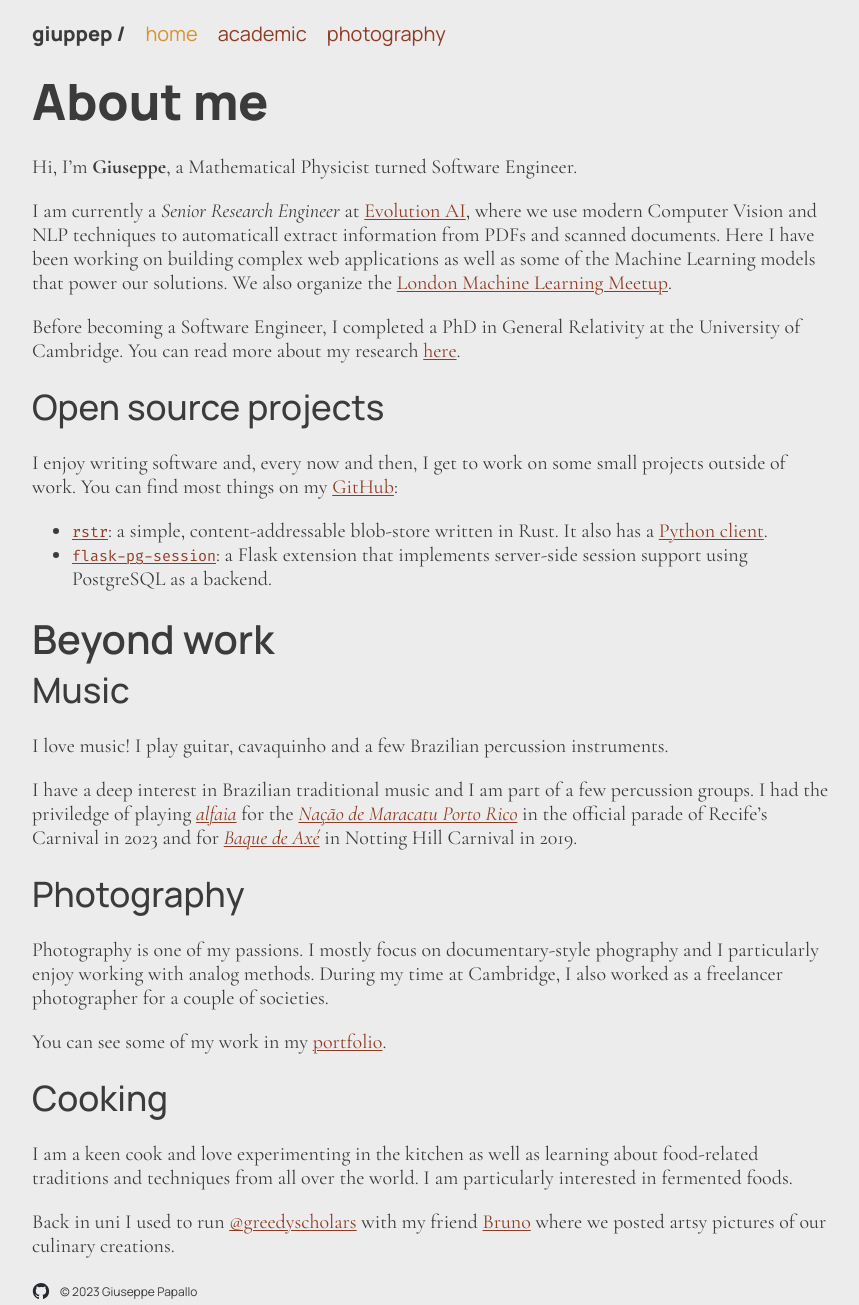
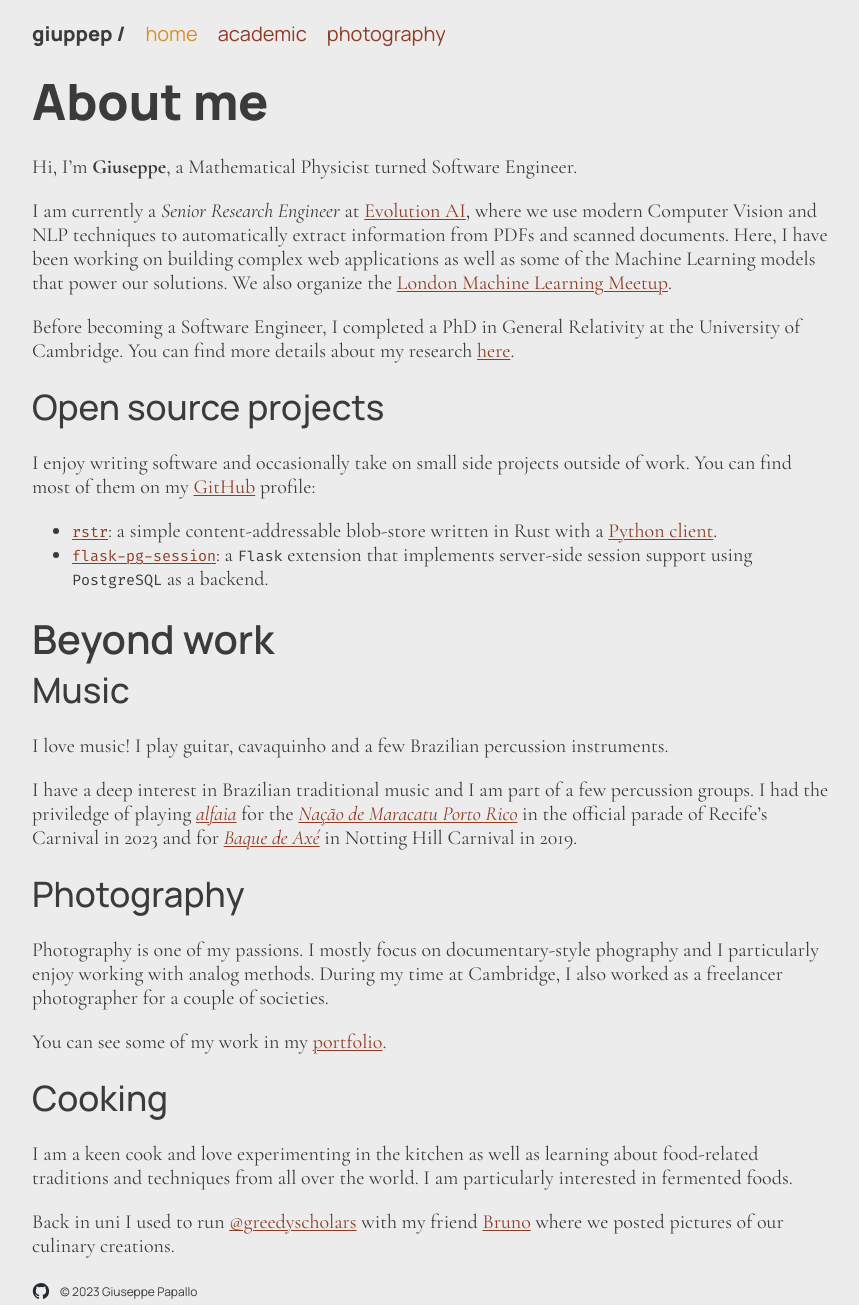
Before and after one commit to giuppep/giuppep.github.io, a Jekyll site: the page built from index.md, in a window 1280 px wide and 1305 px high. Shown: the whole window, without its empty margins (208-1067 px from the left). Built offline with Jekyll 4.4.1, drawn with Linux system fonts in a browser that asks for light colours.

Commit message:
improve copy

```diff
--- a/index.md
+++ b/index.md
@@ -8,24 +8,24 @@ Hi, I'm **Giuseppe**, a Mathematical Physicist turned Software Engineer.
 
 I am currently a *Senior Research Engineer* at
 [Evolution AI](https://evolution.ai){:target="_blank"}, where we use modern Computer
-Vision and NLP techniques to automaticall extract information from PDFs and scanned
+Vision and NLP techniques to automatically extract information from PDFs and scanned
 documents.
-Here I have been working on building complex web applications as well as some of the
+Here, I have been working on building complex web applications as well as some of the
 Machine Learning models that power our solutions.
 We also organize the [London Machine Learning Meetup](https://www.meetup.com/London-Machine-Learning-Meetup/){:target="_blank"}.
 
 Before becoming a Software Engineer, I completed a PhD in General Relativity at the
-University of Cambridge. You can read more about my research [here](/academic).
+University of Cambridge. You can find more details about my research [here](/academic).
 
 ### Open source projects
 
-I enjoy writing software and, every now and then, I get to work on some small projects
-outside of work. You can find most things on my [GitHub](https://github.com/giuppep):
+I enjoy writing software and occasionally take on small side projects outside of work.
+You can find most of them on my [GitHub](https://github.com/giuppep) profile:
 
-- [`rstr`](https://github.com/giuppep/rstr): a simple, content-addressable blob-store written in Rust.
-It also has a [Python client](https://github.com/giuppep/rstr-client).
-- [`flask-pg-session`](https://github.com/giuppep/flask-pg-session): a Flask extension
-that implements server-side session support using PostgreSQL as a backend.
+- [`rstr`](https://github.com/giuppep/rstr): a simple content-addressable blob-store written in Rust
+with a [Python client](https://github.com/giuppep/rstr-client).
+- [`flask-pg-session`](https://github.com/giuppep/flask-pg-session): a `Flask` extension
+that implements server-side session support using `PostgreSQL` as a backend.
 
 ## Beyond work
 
@@ -57,4 +57,5 @@ food-related traditions and techniques from all over the world.
 I am particularly interested in fermented foods.
 
 Back in uni I used to run [@greedyscholars](https://www.instagram.com/greedyscholars/)
-with my friend [Bruno]() where we posted artsy pictures of our culinary creations.
+with my friend [Bruno](https://brloureiro.github.io/) where we posted pictures of our
+culinary creations.
```
